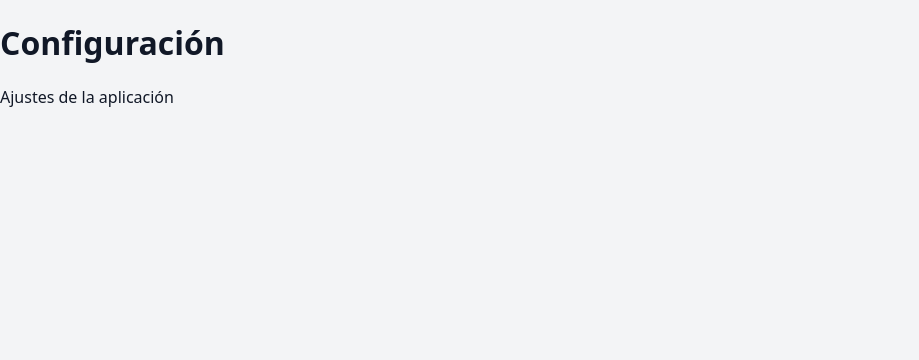
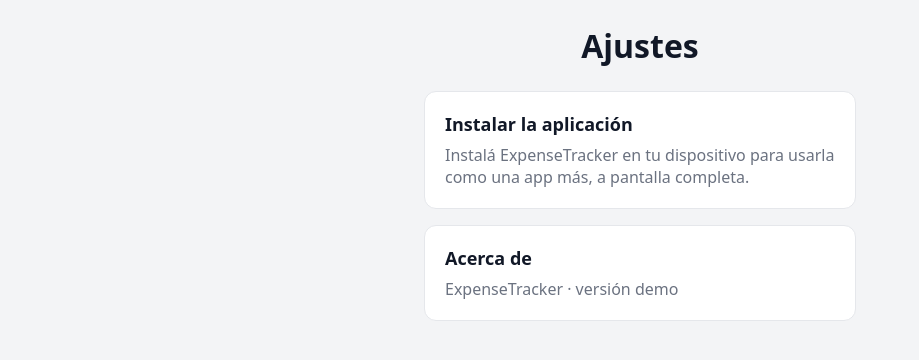
Before and after one commit to Aggs13/ExpenseTraker-pwa-s2, a React (Vite) app in the folder expense-tracker-pwa/: page /settings in a window 1280 px wide. Shown: the top 360 px of the page, without its empty margins (0-919 px from the left). Built offline with nearby package versions, Linux system fonts and the light colour scheme.

Commit message:
#pwa-s2-us7 Implementar pantalla de ajustes con InstallBanner

```diff
--- /dev/null
+++ b/expense-tracker-pwa/pages/SettingsScreen.css
@@ -0,0 +1,83 @@
+.settings {
+  display: flex;
+  flex-direction: column;
+  min-height: 100vh;
+  min-height: 100dvh;
+  background-color: #f3f4f6;
+  color: #111827;
+}
+
+.settings__header {
+  padding-top: calc(env(safe-area-inset-top, 0px) + 24px);
+  padding-inline: 24px;
+  text-align: center;
+}
+
+.settings__header h1 {
+  margin: 0;
+  font-size: 32px;
+  font-weight: 700;
+  color: #111827;
+}
+
+.settings__main {
+  flex: 1;
+  display: flex;
+  flex-direction: column;
+  gap: 16px;
+  width: 100%;
+  max-width: 480px;
+  margin: 0 auto;
+  padding: 24px;
+  box-sizing: border-box;
+}
+
+.settings__card {
+  display: flex;
+  flex-direction: column;
+  align-items: flex-start;
+  gap: 8px;
+  padding: 20px;
+  background-color: #ffffff;
+  border: 1px solid #e5e7eb;
+  border-radius: 12px;
+}
+
+.settings__card-title {
+  margin: 0;
+  font-size: 18px;
+  font-weight: 600;
+  color: #111827;
+}
+
+.settings__card-text {
+  margin: 0;
+  font-size: 16px;
+  line-height: 22px;
+  color: #6b7280;
+}
+
+.settings__card button {
+  min-height: 44px;
+  padding: 12px 24px;
+  border: none;
+  border-radius: 12px;
+  background-color: #4f46e5;
+  color: #ffffff;
+  font-weight: 600;
+  cursor: pointer;
+  touch-action: manipulation;
+  -webkit-tap-highlight-color: transparent;
+  transition: background-color 0.2s ease, transform 0.1s ease;
+}
+
+.settings__card button:active {
+  background-color: #3730a3;
+  transform: scale(0.98);
+}
+
+@media (hover: hover) {
+  .settings__card button:hover {
+    background-color: #4338ca;
+  }
+}
--- a/expense-tracker-pwa/pages/SettingsScreen.jsx
+++ b/expense-tracker-pwa/pages/SettingsScreen.jsx
@@ -1,8 +1,28 @@
+import InstallBanner from '../src/components/InstallBanner';
+import './SettingsScreen.css';
+
 export default function SettingsScreen() {
   return (
-    <div>
-      <h1>Configuración</h1>
-      <p>Ajustes de la aplicación</p>
+    <div className="settings">
+      <header className="settings__header">
+        <h1>Ajustes</h1>
+      </header>
+
+      <main className="settings__main">
+        <section className="settings__card" aria-label="Instalación">
+          <h2 className="settings__card-title">Instalar la aplicación</h2>
+          <p className="settings__card-text">
+            Instalá ExpenseTracker en tu dispositivo para usarla como una app
+            más, a pantalla completa.
+          </p>
+          <InstallBanner />
+        </section>
+
+        <section className="settings__card" aria-label="Acerca de">
+          <h2 className="settings__card-title">Acerca de</h2>
+          <p className="settings__card-text">ExpenseTracker · versión demo</p>
+        </section>
+      </main>
     </div>
   );
 }
```
